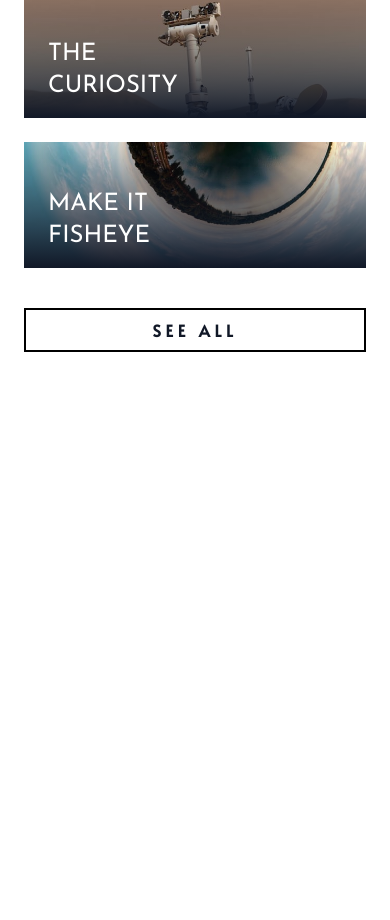
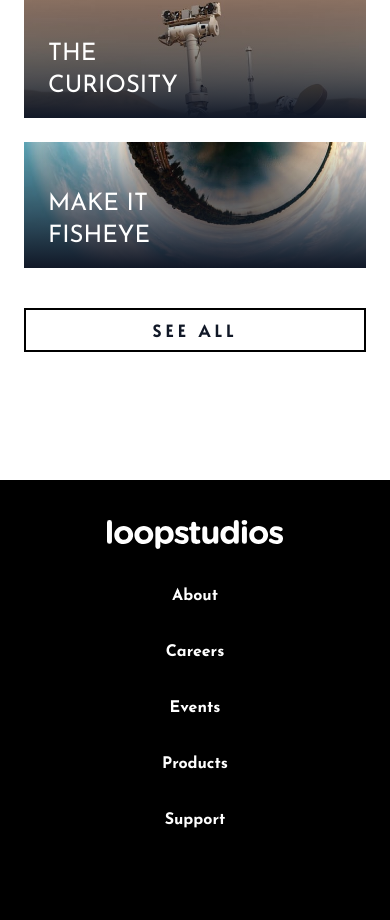
Before and after one commit to eddyK15501/loopstudios-tailwind, a website: page index.html in a window 390 px wide. Shown: the part 2358-3278 px from the top of the page. Before the commit the page ends 2838 px from the top, so only its background shows below. Drawn offline with Linux system fonts and the light colour scheme.

Commit message:
<footer> - loopstudios logo/mock navigation; responsive to mobile

```diff
--- a/index.html
+++ b/index.html
@@ -241,5 +241,59 @@
         </div>
       </div>
     </section>
+    <footer class="bg-black">
+      <div class="container max-w-6xl py-10 mx-auto">
+        <div
+          class="flex flex-col items-center mb-8 space-y-6 md:flex-row md:space-y-0 md:justify-between md:items-start"
+        >
+          <div
+            class="flex flex-col items-center space-y-8 md:items-start md:space-y-4"
+          >
+            <div class="h-8">
+              <img
+                src="images/logo.svg"
+                alt="loopstudios-logo"
+                class="w-44 md:ml-3"
+              />
+            </div>
+            <div
+              class="flex flex-col items-center space-y-4 font-bold text-white md:flex-row md:space-y-0 md:space-x-6 md:ml-3"
+            >
+              <div class="group h-10">
+                <a href="#">About</a>
+                <div
+                  class="mx-2 group-hover:border-b-2 group-hover:border-purple-400"
+                ></div>
+              </div>
+              <div class="group h-10">
+                <a href="#">Careers</a>
+                <div
+                  class="mx-2 group-hover:border-b-2 group-hover:border-purple-400"
+                ></div>
+              </div>
+              <div class="group h-10">
+                <a href="#">Events</a>
+                <div
+                  class="mx-2 group-hover:border-b-2 group-hover:border-purple-400"
+                ></div>
+              </div>
+              <div class="group h-10">
+                <a href="#">Products</a>
+                <div
+                  class="mx-2 group-hover:border-b-2 group-hover:border-purple-400"
+                ></div>
+              </div>
+              <div class="group h-10">
+                <a href="#">Support</a>
+                <div
+                  class="mx-2 group-hover:border-b-2 group-hover:border-purple-400"
+                ></div>
+              </div>
+            </div>
+          </div>
+          <!-- @todo Socials & Copyrights -->
+        </div>
+      </div>
+    </footer>
   </body>
 </html>
```
Also changed, not shown: css/style.css.
